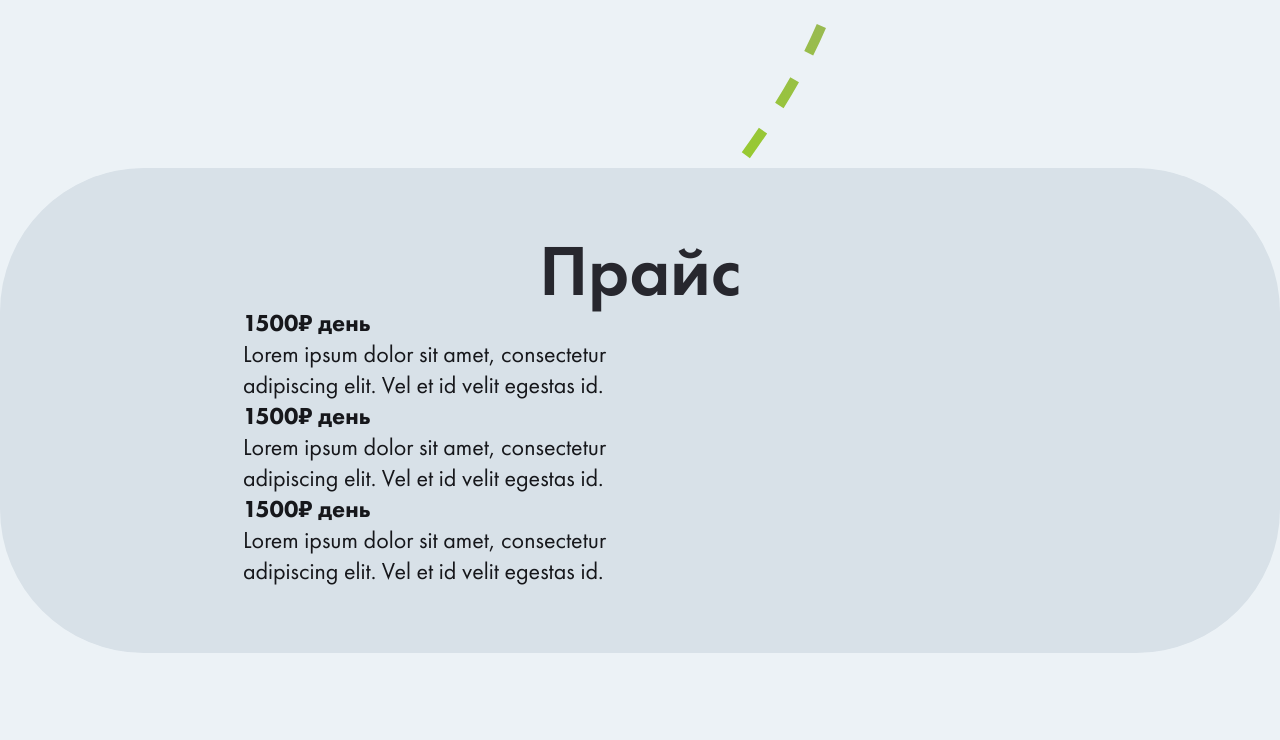
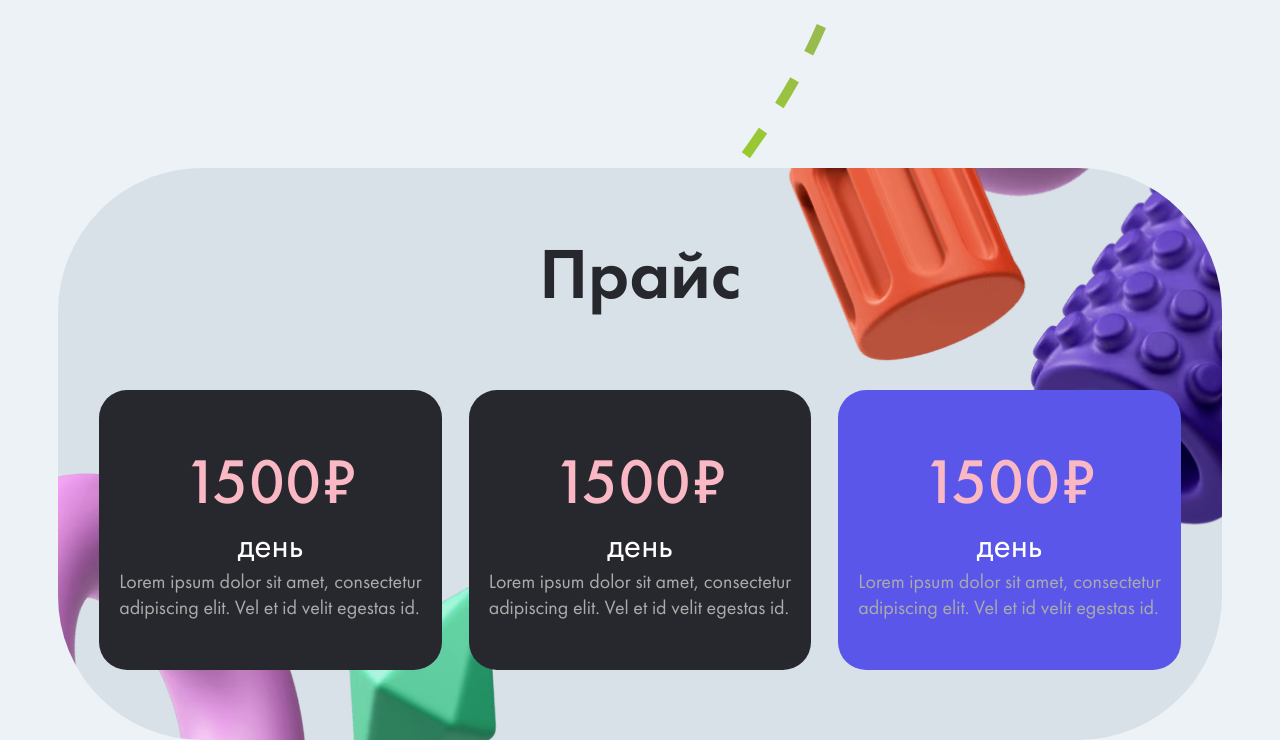
Before and after one commit to for-college/avitoparser, a plain HTML site: page index.html in a window 1280 px wide. Shown: the part 3635-4375 px from the top of the page. Before the commit the page ends 4288 px from the top, so only its background shows below. Drawn offline with Linux system fonts and the light colour scheme.

Commit message:
added section

```diff
--- a/assets/css/style.css
+++ b/assets/css/style.css
@@ -213,8 +213,44 @@
     /*    Остальные стили совпадают со стандартными в engine.css*/
 }
 /* Price */
-.Price{
-    background: #D8E1E8;
-    padding: 67px 228px;
+.Price-Container{
+    background: var(--PriceBgBottom) left bottom no-repeat,
+                #D8E1E8 var(--PriceBgTop) right top no-repeat;
     border-radius: 144px;
+    padding: 70px 40px;
 }
+.Price-Title{
+    margin-bottom: 80px;
+}
+.Price-List{
+    display: flex;
+    justify-content: center;
+    gap: 27px;
+}
+.Price-Item{
+    padding: 50px 20px;
+    border-radius: 28px;
+    background-color: var(--ColorSecondary);
+}
+.Price-Item_Bg_Pink{
+    background-color: var(--СolorPrimary);
+}
+.Price-Text{
+    font-size: 20px;
+    line-height: 26px;
+    color: #ABABAB;
+}
+.Price-Cost{
+    text-align: center;
+    font-weight: 400;
+    font-size: 36px;
+    line-height: 46px;
+    color: white;
+}
+.Price-Cost > span{
+    display: block;
+    font-weight: 500;
+    font-size: 64px;
+    line-height: 82px;
+    color: #FAB8C4;
+}
--- a/assets/css/vars.css
+++ b/assets/css/vars.css
@@ -7,6 +7,7 @@
     --TitleColor: #27272E;
     --ColorGradient: linear-gradient(95.98deg, #A169F7 1.6%, #00AAFF 24.24%, #FF6163 50.71%, #97CF26 68.48%);
     /* Images */
+    /* Header */
     --HeaderBg: url("../images/header/header-bgBanner.svg");
     --RedCircle: url("../images/decoration/red.svg") ;
     --BlueCircle: url("../images/decoration/blue.svg");
@@ -16,8 +17,12 @@
     --TryGradient: linear-gradient(97.23deg, #0FA6F7 19.02%, #FF6163 46.12%, #A169F7 68.04%, #97CF26 95.54%),
                     linear-gradient(0deg, #27272E, #27272E);
     --Logo: url("../images/logo/logo.svg");
+    /* Advantages */
     --AdvantagesDecor: url("../images/advantages/decor.svg");
     --AdvantagesBg: url("../images/advantages/line.svg") center 0 no-repeat;
+    /* Price */
+    --PriceBgTop: url("../images/price/priceBgTop.png");
+    --PriceBgBottom: url("../images/price/priceBgBottom.png");
     /* Link image*/
     --LinkImg: url("../images/button/scroll.svg") no-repeat;
 }
--- a/index.html
+++ b/index.html
@@ -134,7 +134,7 @@
           </section>
           <section class="Price">
             <div class="Price-Container">
-                <h2 class="Title">Прайс</h2>
+                <h2 class="Price-Title Title">Прайс</h2>
                 <ul class="Price-List">
                     <li class="Price-Item">
                         <h3 class="Price-Cost">
```
